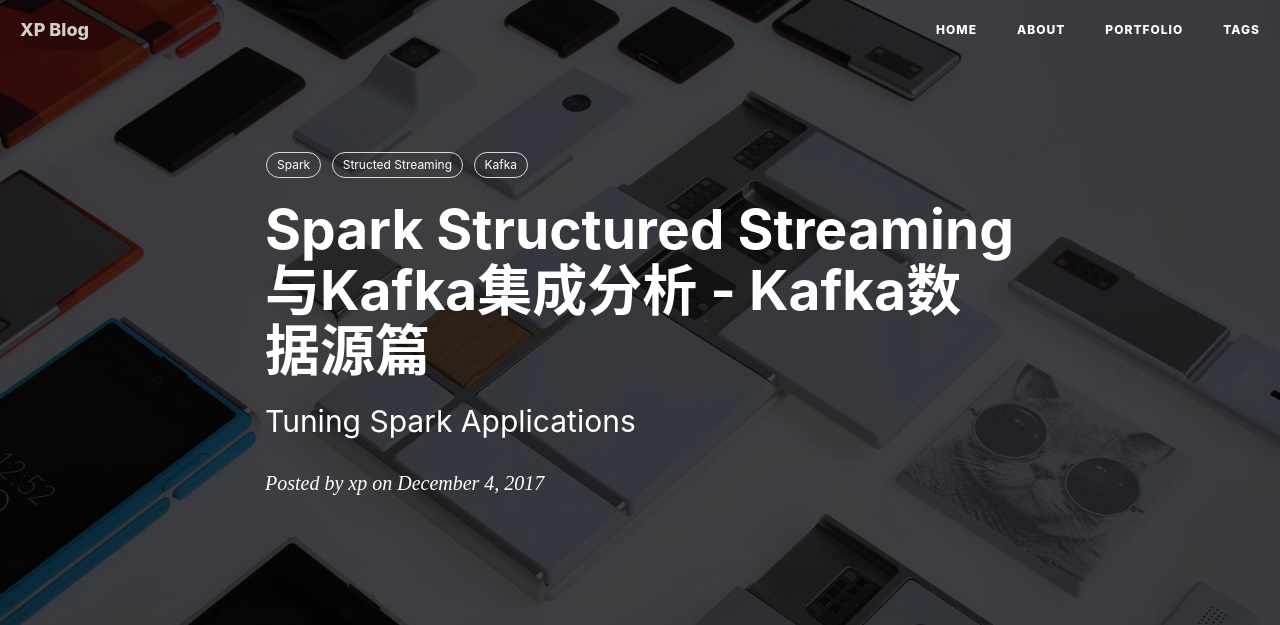
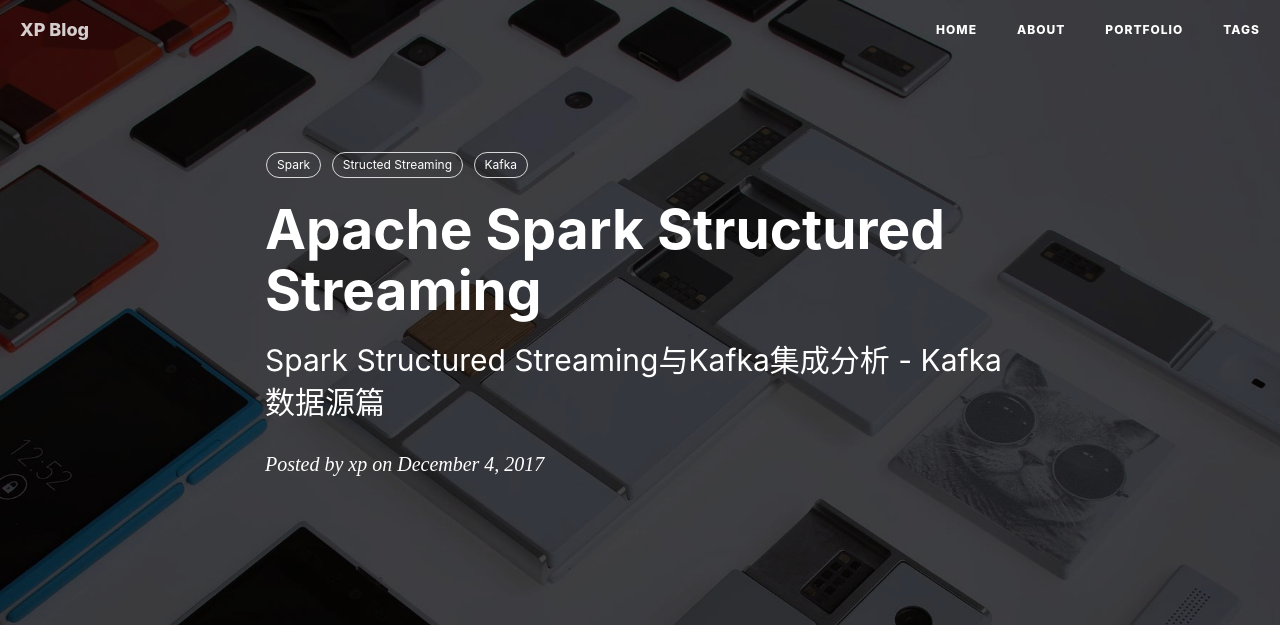
Before and after one commit to shoppingwang/shoppingwang.github.io, a Jekyll site: the page built from _posts/2017-12-04-analyzing-structured-streaming-kafka-integration-kafka-source.md, in a window 1280 px wide and 1400 px high. Shown: the top 625 px of the window. Built offline with Jekyll 4.4.1, drawn with Linux system fonts in a browser that asks for light colours; nearby versions of some CDN libraries; comment, search, counter and statistics services are not loaded; some of the changed text lies outside the part shown; grey boxes are pictures that could not be loaded.

Commit message:
Analyzing Structured Streaming Kafka integration - Kafka source

```diff
--- a/_posts/2017-12-04-analyzing-structured-streaming-kafka-integration-kafka-source.md
+++ b/_posts/2017-12-04-analyzing-structured-streaming-kafka-integration-kafka-source.md
@@ -1,7 +1,7 @@
 ---
 layout:     post
-title:      "Spark Structured Streaming与Kafka集成分析 - Kafka数据源篇"
-subtitle:   "Tuning Spark Applications"
+title:      "Apache Spark Structured Streaming"
+subtitle:   "Spark Structured Streaming与Kafka集成分析 - Kafka数据源篇"
 date:       2017-12-04
 author:     "xp"
 header-img: "img/post-bg-js-module.jpg"
```
Also changed, not shown: other parts of _posts/2017-12-04-analyzing-structured-streaming-kafka-integration-kafka-source.md (+1 -1 lines).
